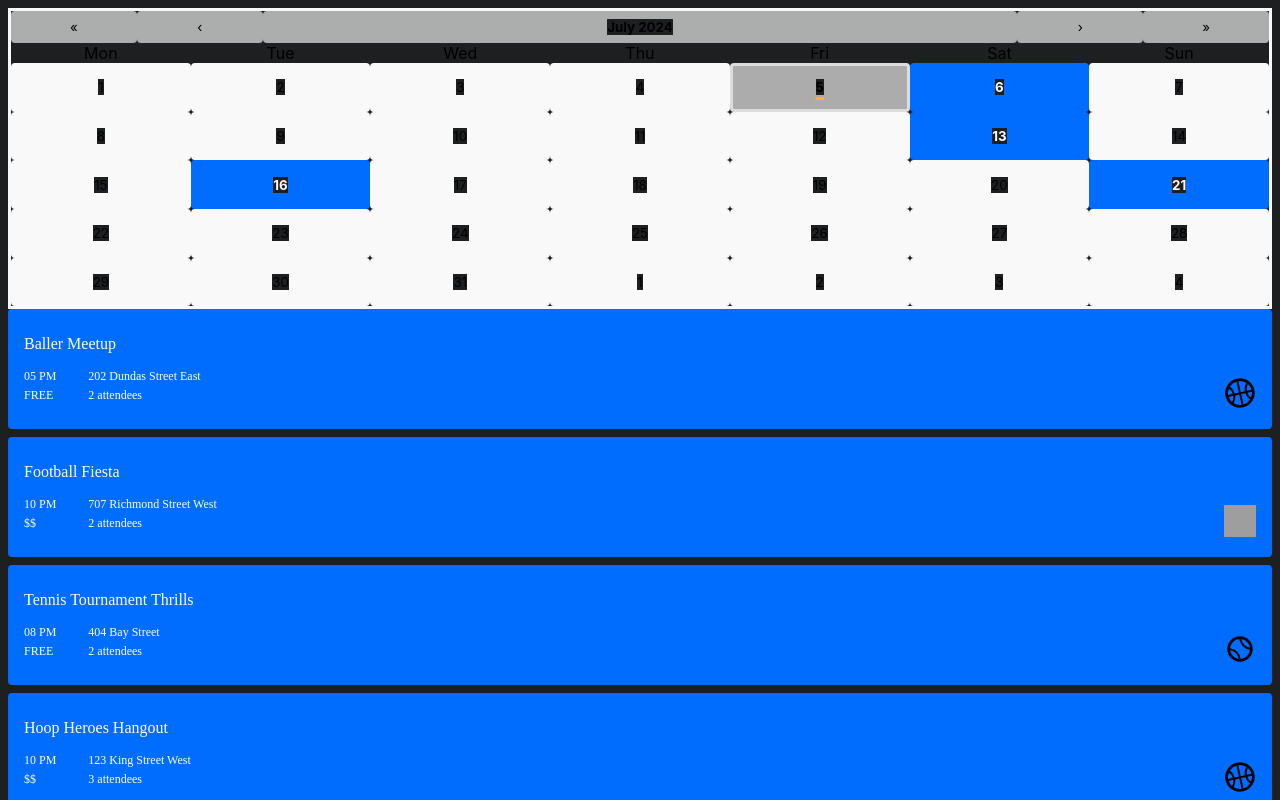
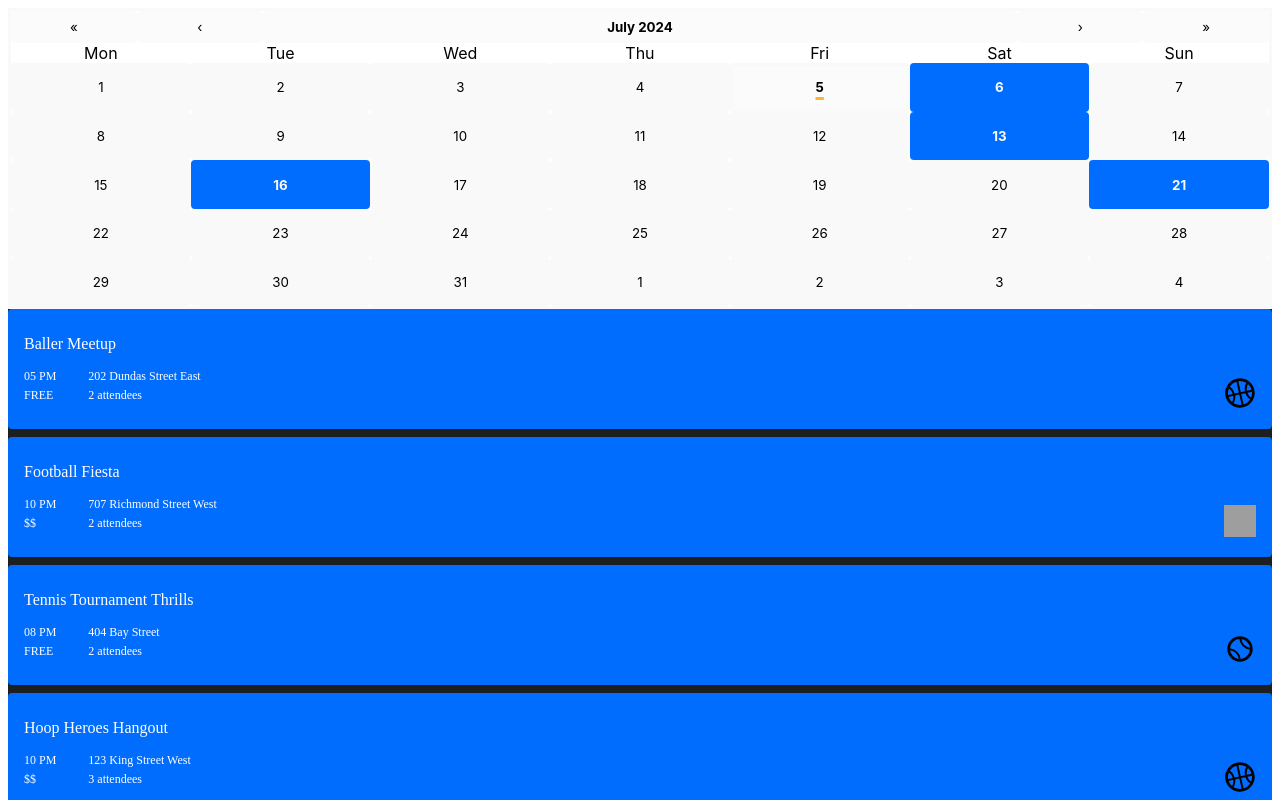
Before and after one commit to silvhua/the-score-hackathon, a React (Vite) app: page / in a window 1280 px wide. Shown: the top 800 px of the page. Built offline with nearby package versions, Linux system fonts and the light colour scheme; grey boxes are pictures that could not be loaded.

Commit message:
If date selected, only show events for that date

```diff
--- a/src/components/CalendarComponent/CalendarComponent.jsx
+++ b/src/components/CalendarComponent/CalendarComponent.jsx
@@ -4,12 +4,12 @@ import Calendar from "react-calendar";
 import isSameDate from "../../utils/utils";
 // import data from '../../data/data.json';
 
-const CalendarComponent = ({eventData, handleDateClick}) => {
+const CalendarComponent = ({eventsData, handleDateClick}) => {
   const eventClass = 'react-calendar__tile--event'
   const dateTileClass = 'react-calendar__tile'
   const todaysDate = new Date();
 
-  let eventDates = eventData.map(event => new Date(event.datetime));
+  let eventDates = eventsData.map(event => new Date(event.datetime));
 
   function tileClassName({ date, view }) {
     let classNames = '';
--- a/src/components/EventsList/EventsList.jsx
+++ b/src/components/EventsList/EventsList.jsx
@@ -1,9 +1,11 @@
 import { Link } from "react-router-dom";
 import "./EventsList.scss";
-import eventsData from "../../data/data.json";
+import Placeholder from '../../components/Placeholder/Placeholder';
+
+// import eventsData from "../../data/data.json";
 
 // this component will take in filtered data
-const EventsList = () => {
+const EventsList = ({eventsData}) => {
   //   const formatter = new Intl.DateTimeFormat("en-US", {
   //     day: "2-digit",
   //     month: "2-digit",
@@ -14,9 +16,13 @@ const EventsList = () => {
     hour: "2-digit",
   });
 
+  if (!eventsData) {
+    return <Placeholder />
+  }
+
   return (
-    <main>
-      {eventsData.events.map((event) => {
+    <article>
+      {eventsData.map((event) => {
         return (
           // console.log(event);
           <section className="containers" key={event.id}>
@@ -98,7 +104,7 @@ const EventsList = () => {
           </section>
         );
       })}
-    </main>
+    </article>
   );
 };
 
--- a/src/components/EventsList/EventsList.scss
+++ b/src/components/EventsList/EventsList.scss
@@ -1,7 +1,7 @@
 @use "../../styles/partials/variables" as *;
 
-* {
-  background-color: $score-gray-5;
+article {
+  background-color: $score-gray-5; //
 }
 
 .containers {
--- /dev/null
+++ b/src/components/Placeholder/Placeholder.jsx
@@ -0,0 +1,13 @@
+import React from "react";
+import "./Placeholder.scss";
+
+const Placeholder = ({text}) => {
+  const placeholderText = text || "Loading";
+  return (
+    <section className="placeholder">
+      <p>{placeholderText}</p>
+    </section>
+  );
+};
+
+export default Placeholder;
--- /dev/null
+++ b/src/components/Placeholder/Placeholder.scss
@@ -0,0 +1,6 @@
+@use "../../styles/partials/mixins" as *;
+@use "../../styles/partials/variables" as *;
+
+.placeholder {
+
+}
--- a/src/pages/HomePage/HomePage.jsx
+++ b/src/pages/HomePage/HomePage.jsx
@@ -4,12 +4,13 @@ import CalendarComponent from "../../components/CalendarComponent/CalendarCompon
 import data from '../../data/data.json';
 import isSameDate from "../../utils/utils.js";
 
+
 import EventsList from "../../components/EventsList/EventsList.jsx";
 
 const HomePage = () => {
-  let eventData = data.events;
+  let eventsData = data.events;
   const [selectedDate, setSelectedDate] = useState(null);
-  const [filteredEvents, setFilteredEvents] = useState(eventData)
+  const [filteredEvents, setFilteredEvents] = useState(eventsData)
 
   const handleDateClick = (value) => {
     setSelectedDate(value);
@@ -17,7 +18,7 @@ const HomePage = () => {
 
   useEffect(() => {
     if (selectedDate) {
-      const filteredData = eventData.filter((object) => {
+      const filteredData = eventsData.filter((object) => {
         const eventDate = new Date(object.datetime);
         return isSameDate(eventDate, selectedDate);
       })
@@ -25,15 +26,15 @@ const HomePage = () => {
 
     }
   }, [selectedDate])
-
   return (
     <main>
       <CalendarComponent
-        eventData={eventData}
+        eventsData={eventsData}
         handleDateClick={handleDateClick}
-        />
+      />
       <EventsList
-        eventData={filteredEvents}
+        eventsData={filteredEvents}
+        // filteredEvents={filteredEvents}
       />
     </main>
 
```
